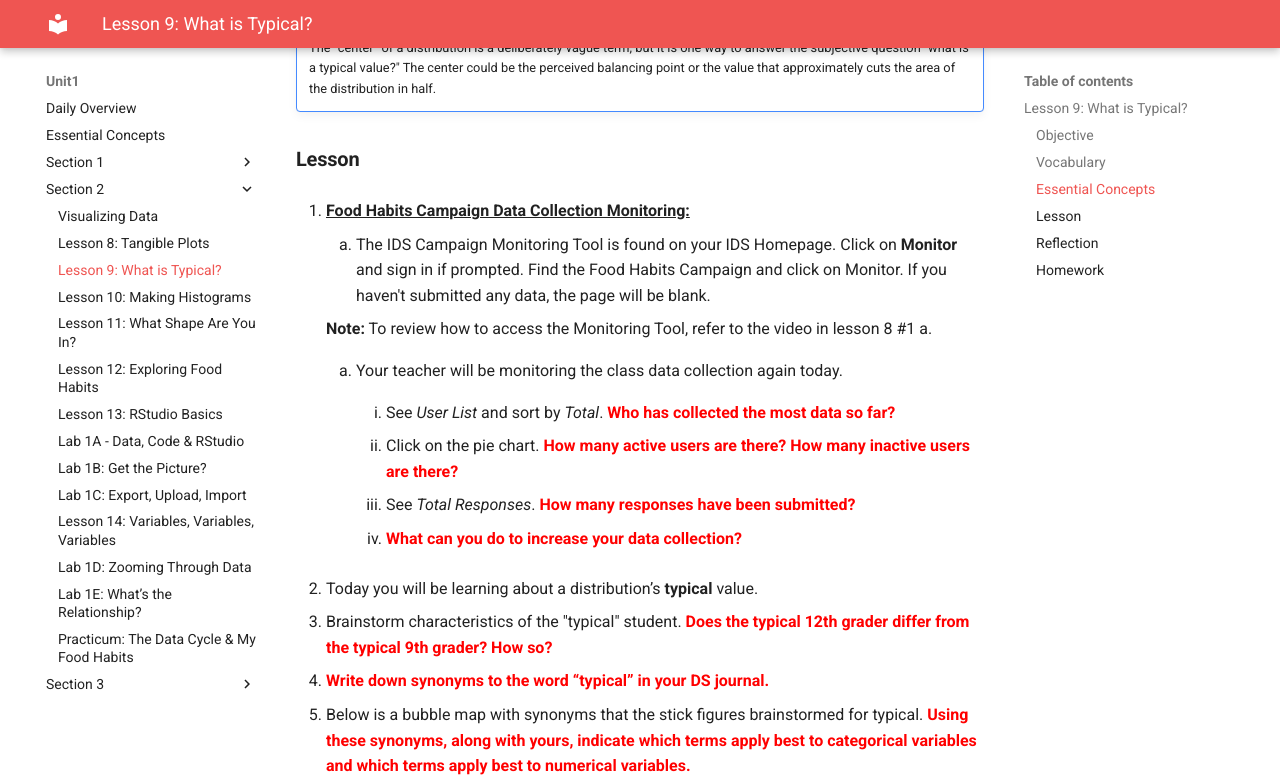
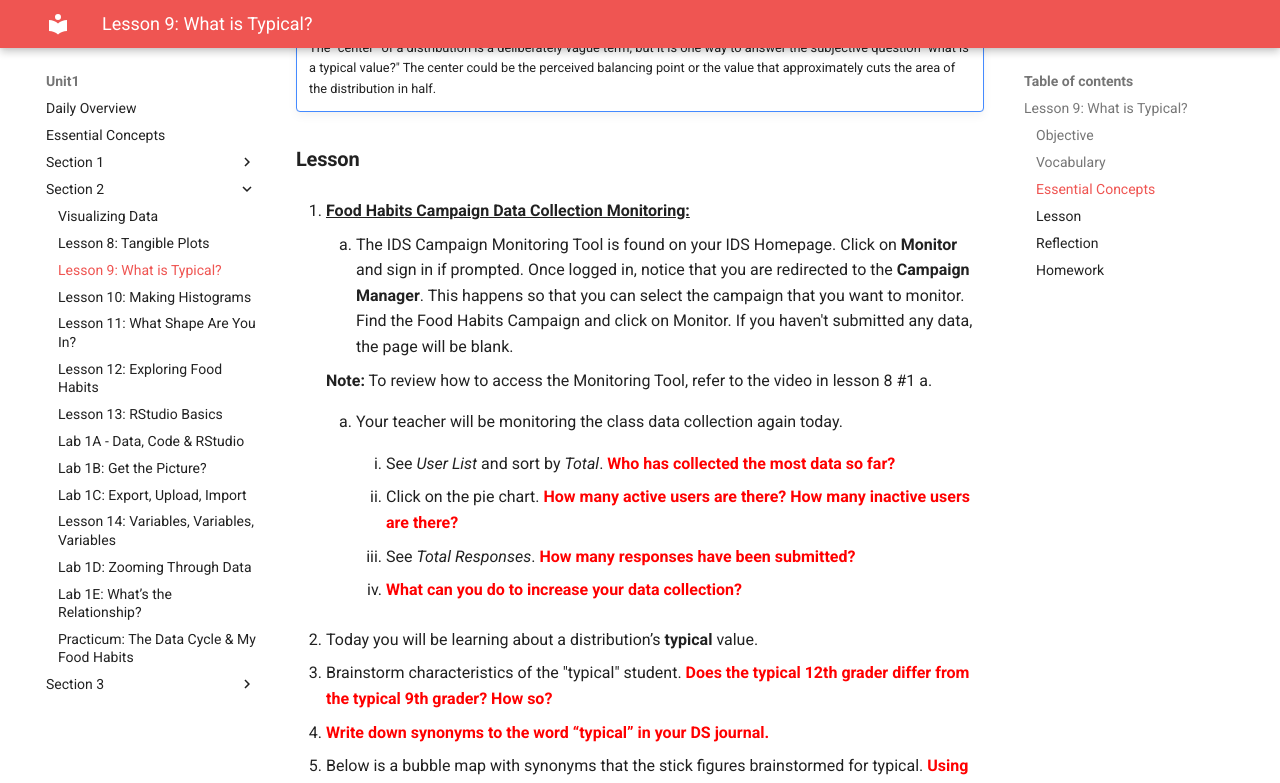
Before and after one commit to ThinkDataEd/student, an MkDocs documentation site: the page built from docs/unit1/lesson9.md, in a window 1280 px wide and 900 px high, scrolled down 574 px, cut to the strip 0-783 px from the top of the window. Built offline with MkDocs 1.6.1 and Material for MkDocs 9.7.7, drawn with Linux system fonts in a browser that asks for light colours.

Commit message:
Monica's revisions

```diff
--- a/docs/unit1/lesson9.md
+++ b/docs/unit1/lesson9.md
@@ -18,7 +18,7 @@ typical, center, shape, spread
 1. **<u>Food Habits Campaign Data Collection Monitoring:</u>**
 
     100. The IDS Campaign Monitoring Tool is found on your IDS Homepage.
-    Click on **Monitor** and sign in if prompted. Find the Food Habits Campaign and click on Monitor. If you haven't submitted any data, the page will be blank.
+    Click on **Monitor** and sign in if prompted. Once logged in, notice that you are redirected to the **Campaign Manager**. This happens so that you can select the campaign that you want to monitor. Find the Food Habits Campaign and click on Monitor. If you haven't submitted any data, the page will be blank.
 
     **Note:** To review how to access the Monitoring Tool, refer to the video in lesson 8 #1 a.
 
```
Also changed, not shown: docs/unit1/lesson4.md (+1 -2 lines), docs/unit1/lesson8.md (+1 -1 lines).
